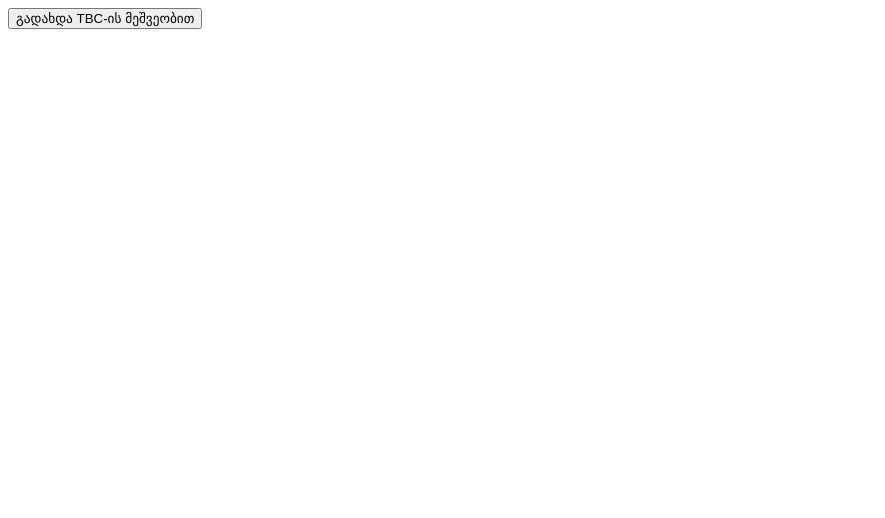
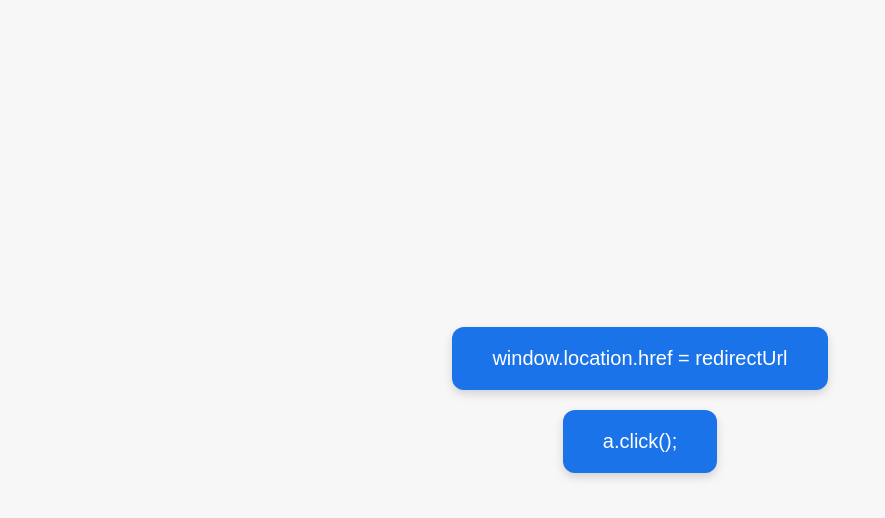
Before and after one commit to tsotnesharvadze/tsotnesharvadze.github.io, a plain HTML site: page index.html in a window 1280 px wide. Shown: the whole page, without its empty margins (0-885 px from the left). Drawn offline with Linux system fonts and the light colour scheme.

Commit message:
Update index.html

```diff
--- a/index.html
+++ b/index.html
@@ -1,17 +1,76 @@
 <!DOCTYPE html>
-<html lang="en">
+<html lang="ka">
 <head>
     <meta charset="UTF-8">
+    <meta name="viewport" content="width=device-width, initial-scale=1.0">
     <title>TBC OAuth Redirect</title>
+    <style>
+        body {
+            margin: 0;
+            padding: 0;
+            font-family: sans-serif;
+            display: flex;
+            flex-direction: column;
+            justify-content: center;
+            align-items: center;
+            height: 100vh;
+            background-color: #f7f7f7;
+            gap: 20px;
+        }
+
+        button {
+            padding: 20px 40px;
+            font-size: 20px;
+            border: none;
+            border-radius: 12px;
+            background-color: #1a73e8;
+            color: white;
+            cursor: pointer;
+            box-shadow: 0 4px 10px rgba(0, 0, 0, 0.15);
+            transition: background-color 0.3s, transform 0.2s;
+        }
+
+        button:hover {
+            background-color: #155ab6;
+        }
+
+        button:active {
+            transform: scale(0.98);
+        }
+
+        a.hidden-link {
+            display: none;
+        }
+    </style>
 </head>
 <body>
-    <button id="redirectBtn">გადახდა TBC-ის მეშვეობით</button>
+
+    <button id="redirectBtn">window.location.href = redirectUrl</button>
+    <button id="hiddenRedirectBtn">a.click();</button>
 
     <script>
+        const redirectUrl = "https://api.tbcbank.ge/psd2/openbanking/oauth/authorize?client_id=PSDGE-NBG-0100-7704&scope=PIS:f92f724c-24fd-4e4a-a6ce-73f4517a931e&response_type=code&code_challenge=i2NioFWbIG37RHyvKxxrLveJUUOb7XQjxIMiQJl8vLo&code_challenge_method=S256&redirect_uri=https%3A%2F%2Fpay.flitt.com%2Fopb%2Fpayment%2Fredirect%2F&ui_locales=en&state=cDozNDA0NDpGTFRJRC0yMTY2MDg3MjI0LQ==&nonce=c88668cb-4709-4435-b517-9817581f9e20";
+
         document.getElementById("redirectBtn").addEventListener("click", function () {
-            const redirectUrl = "https://api.tbcbank.ge/psd2/openbanking/oauth/authorize?client_id=PSDGE-NBG-0100-7704&scope=PIS:f92f724c-24fd-4e4a-a6ce-73f4517a931e&response_type=code&code_challenge=i2NioFWbIG37RHyvKxxrLveJUUOb7XQjxIMiQJl8vLo&code_challenge_method=S256&redirect_uri=https%3A%2F%2Fpay.flitt.com%2Fopb%2Fpayment%2Fredirect%2F&ui_locales=en&state=cDozNDA0NDpGTFRJRC0yMTY2MDg3MjI0LQ==&nonce=c88668cb-4709-4435-b517-9817581f9e20";
             window.location.href = redirectUrl;
         });
+
+        document.getElementById("hiddenRedirectBtn").addEventListener("click", function () {
+            // თუ უკვე არსებობს ლინკი, წავშალოთ
+            const existing = document.getElementById("dynamicLink");
+            if (existing) existing.remove();
+
+            // შევქმნათ ახალი <a> ელემენტი
+            const a = document.createElement("a");
+            a.href = redirectUrl;
+            a.id = "dynamicLink";
+            a.className = "hidden-link";
+            document.body.appendChild(a);
+
+            // პროგრამულად დავაჭიროთ
+            a.click();
+        });
     </script>
+
 </body>
 </html>
```
